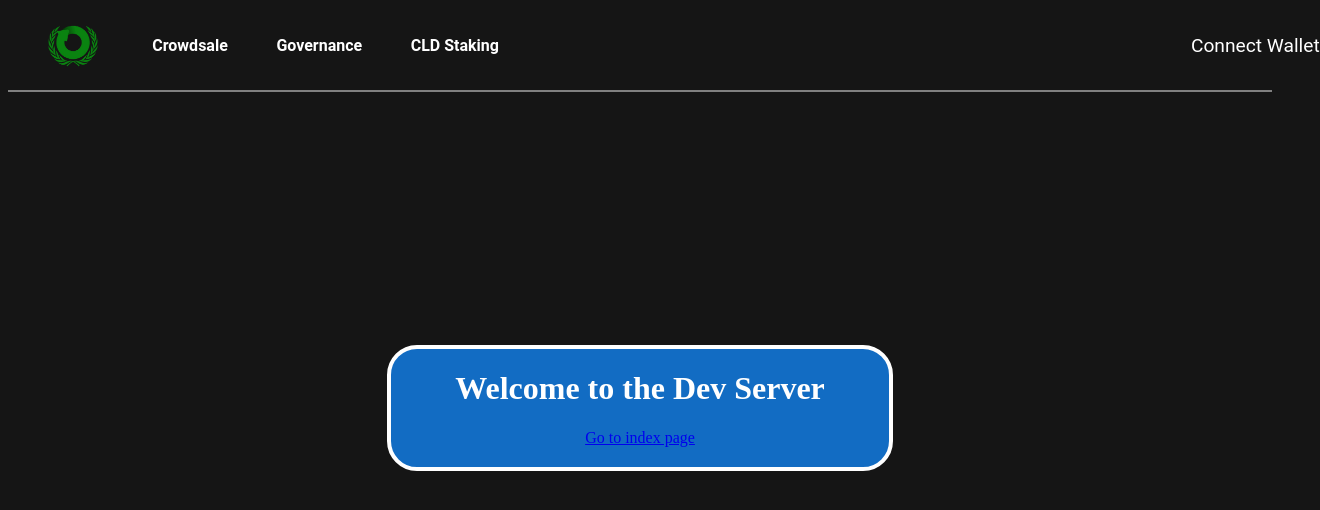
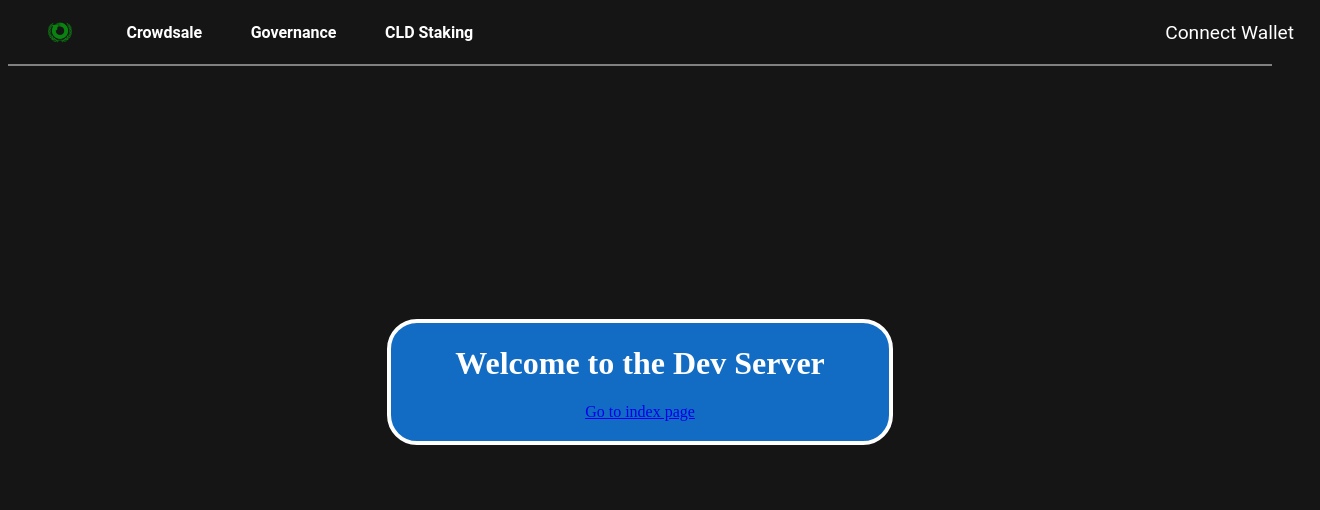
Before and after one commit to Soteria-Smart-Contracts/ClassicDAO, a plain HTML site: page Website/DevServer.html in a window 1280 px wide. Shown: the whole page, 1320 px wide, since content can reach past the window. Drawn offline with Linux system fonts and the light colour scheme; files whose address does not match are found by name.

Commit message:
June 7, 2022 1:40 PM

```diff
--- a/Website/CSS/index.css
+++ b/Website/CSS/index.css
@@ -23,7 +23,7 @@ nav{
 }
 
 .logo{
-    width: 50px;
+    width: 2%;
     padding-right: 30px;
 }
 
```
